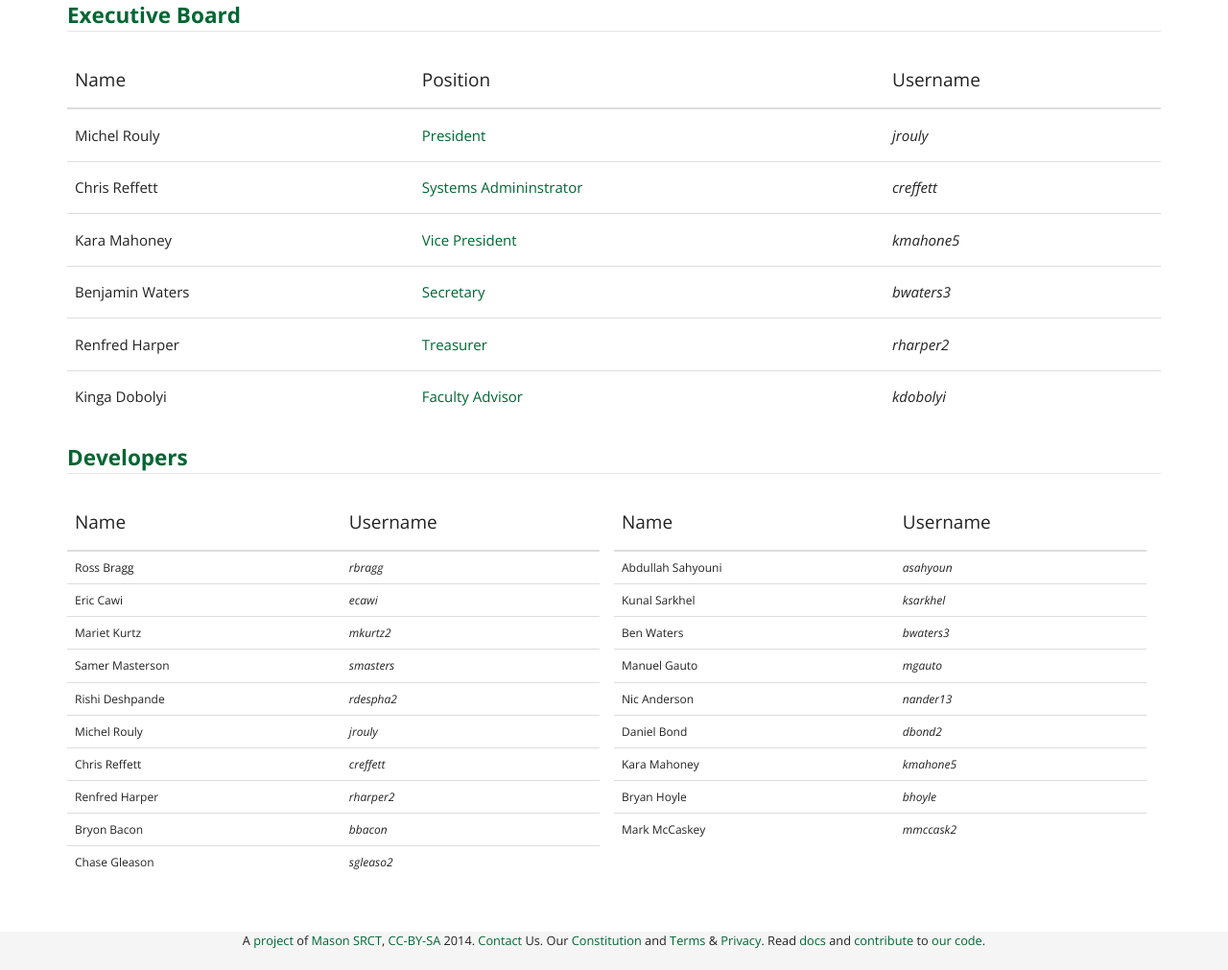
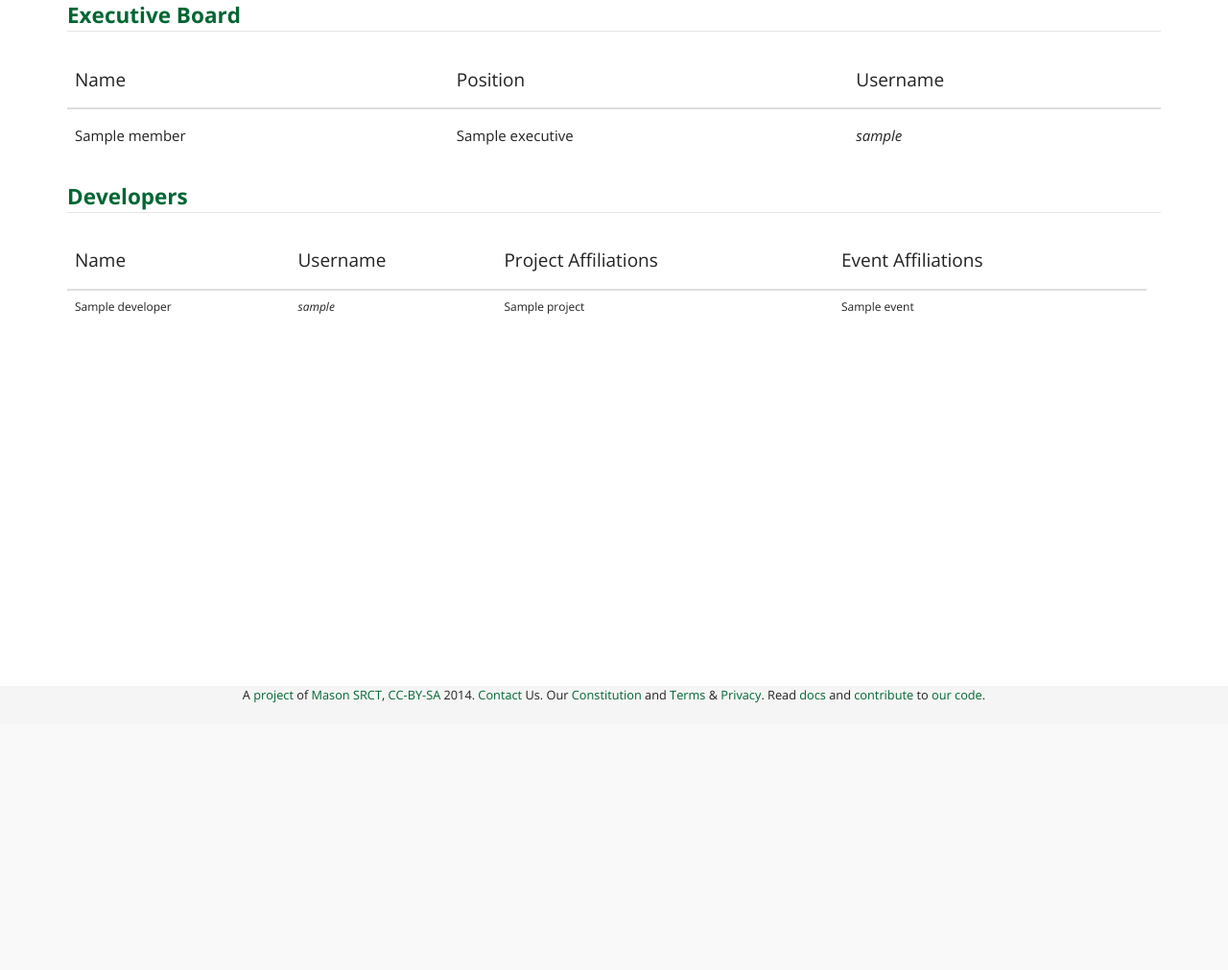
Before and after one commit to srct/srctweb, a Python web app: template srctweb/website/templates/people.html in a window 1280 px wide. Shown: the part 45-1056 px from the top of the page at 96% size. After the commit the page ends 777 px from the top, so only its background shows below. Run offline with Jinja, Linux system fonts and the light colour scheme; the template is opened without the code that fills it: most values are stand-ins (such as "Sample title", 1, 10 or a date in 2020); some libraries are stand-ins or nearby versions.

Commit message:
Removed all hardcoded date.

```diff
--- a/srctweb/website/templates/people.html
+++ b/srctweb/website/templates/people.html
@@ -22,153 +22,56 @@ The people who make up this community of developers!
     </tr>
   </thead>
   <tbody>
+
+    {% for executive in executives %}
     <tr>
-      <td><h5>Michel Rouly</h5></td>
+      <td><h5>{{ executive.member.name }}</h5></td>
       <td>
-        <a href="http://wiki.srct.gmu.edu/wiki/index.php/President"><h5>President</h5></a>
+        <h5>{{ executive.title }}</h5>
       </td>
-      <td><h5><em>jrouly</em></h5></td>
+      <td><h5><em>{{ executive.member.username }}</em></h5></td>
     </tr>
-    <tr>
-      <td><h5>Chris Reffett</h5></td>
-      <td>
-        <a href="http://wiki.srct.gmu.edu/wiki/index.php/Systems_Administrator"><h5>Systems Admininstrator</h5></a>
-      </td>
-      <td><h5><em>creffett</em></h5></td>
-    </tr>
-    <tr>
-      <td><h5>Kara Mahoney</h5></td>
-      <td>
-        <a href="http://wiki.srct.gmu.edu/wiki/index.php/Vice_President"><h5>Vice President</h5></a>
-      </td>
-      <td><h5><em>kmahone5</em></h5></td>
-    </tr>
-    <tr>
-      <td><h5>Benjamin Waters</h5></td>
-      <td>
-        <a href="http://wiki.srct.gmu.edu/wiki/index.php/Secretary"><h5>Secretary</h5></a>
-      </td>
-      <td><h5><em>bwaters3</em></h5></td>
-    </tr>
-    <tr>
-      <td><h5>Renfred Harper</h5></td>
-      <td>
-        <a href="http://wiki.srct.gmu.edu/wiki/index.php/Treasurer"><h5>Treasurer</h5></a>
-      </td>
-      <td><h5><em>rharper2</em></h5></td>
-    </tr>
-    <tr>
-      <td><h5>Kinga Dobolyi</h5></td>
-      <td>
-        <a href="http://wiki.srct.gmu.edu/wiki/index.php/Faculty_Advisor"><h5>Faculty Advisor</h5></a>
-      </td>
-      <td><h5><em>kdobolyi</em></h5></td>
-    </tr>
+    {% endfor %}
+
   </tbody>
 </table>
 
 <legend><strong>
   <a href="http://wiki.srct.gmu.edu/wiki/index.php/Developers">Developers</a>
 </strong></legend>
-<div class="col-md-6 people-left">
+<div class="col-md-12 people-left">
 <table class="table table-hover">
   <thead>
     <tr>
       <th><h4>Name</h4></th>
       <th><h4>Username</h4></th>
+      <th><h4>Project Affiliations</h4></th>
+      <th><h4>Event Affiliations</h4></th>
     </tr>
   </thead>
   <tbody>
+
+    {% for developer in developers %}
     <tr>
-      <td>Ross Bragg</td>
-      <td><em>rbragg</em></td>
+      <td>{{ developer.name }}</td>
+      <td><em>{{ developer.username }}</em></td>
+
+      <td>
+        {% for project in developer.projects %}
+          {{ project.name }}{% if loop.revindex0 > 0 %},{% endif %}
+        {% endfor %}
+      </td>
+
+      <td>
+        {% for event in developer.events %}
+          {{ event.name }}{% if loop.revindex0 > 0 %},{% endif %}
+        {% endfor %}
+      </td>
+
     </tr>
-    <tr>
-      <td>Eric Cawi</td>
-      <td><em>ecawi</em></td>
-    </tr>
-    <tr>
-      <td>Mariet Kurtz</td>
-      <td><em>mkurtz2</em></td>
-    </tr>
-    <tr>
-      <td>Samer Masterson</td>
-      <td><em>smasters</em></td>
-    </tr>
-    <tr>
-      <td>Rishi Deshpande</td>
-      <td><em>rdespha2</em></td>
-    </tr>
-    <tr>
-      <td>Michel Rouly</td>
-      <td><em>jrouly</em></td>
-    </tr>
-    <tr>
-      <td>Chris Reffett</td>
-      <td><em>creffett</em></td>
-    </tr>
-    <tr>
-      <td>Renfred Harper</td>
-      <td><em>rharper2</em></td>
-    </tr>
-    <tr>
-      <td>Bryon Bacon</td>
-      <td><em>bbacon</em></td>
-    </tr>
-    <tr>
-      <td>Chase Gleason</td>
-      <td><em>sgleaso2</em></td>
-    </tr>
+    {% endfor %}
+
   </tbody>
 </table>
 </div>
-
-<div class="col-md-6 people-left">
-<table class="table table-hover">
-  <thead>
-    <tr>
-      <th><h4>Name</h4></th>
-      <th><h4>Username</h4></th>
-    </tr>
-  </thead>
-  <tbody>
-    <tr>
-      <td>Abdullah Sahyouni</td>
-      <td><em>asahyoun</em></td>
-    </tr>
-    <tr>
-      <td>Kunal Sarkhel</td>
-      <td><em>ksarkhel</em></td>
-    </tr>
-    <tr>
-      <td>Ben Waters</td>
-      <td><em>bwaters3</em></td>
-    </tr>
-    <tr>
-      <td>Manuel Gauto</td>
-      <td><em>mgauto</em></td>
-    </tr>
-    <tr>
-      <td>Nic Anderson</td>
-      <td><em>nander13</em></td>
-    </tr>
-    <tr>
-      <td>Daniel Bond</td>
-      <td><em>dbond2</em></td>
-    </tr>
-    <tr>
-      <td>Kara Mahoney</td>
-      <td><em>kmahone5</em></td>
-    </tr>
-    <tr>
-      <td>Bryan Hoyle</td>
-      <td><em>bhoyle</em></td>
-    </tr>
-    <tr>
-      <td>Mark McCaskey</td>
-      <td><em>mmccask2</em></td>
-    </tr>
-  <tbody>
-</table>
-</div>
 {% endblock %}
```
